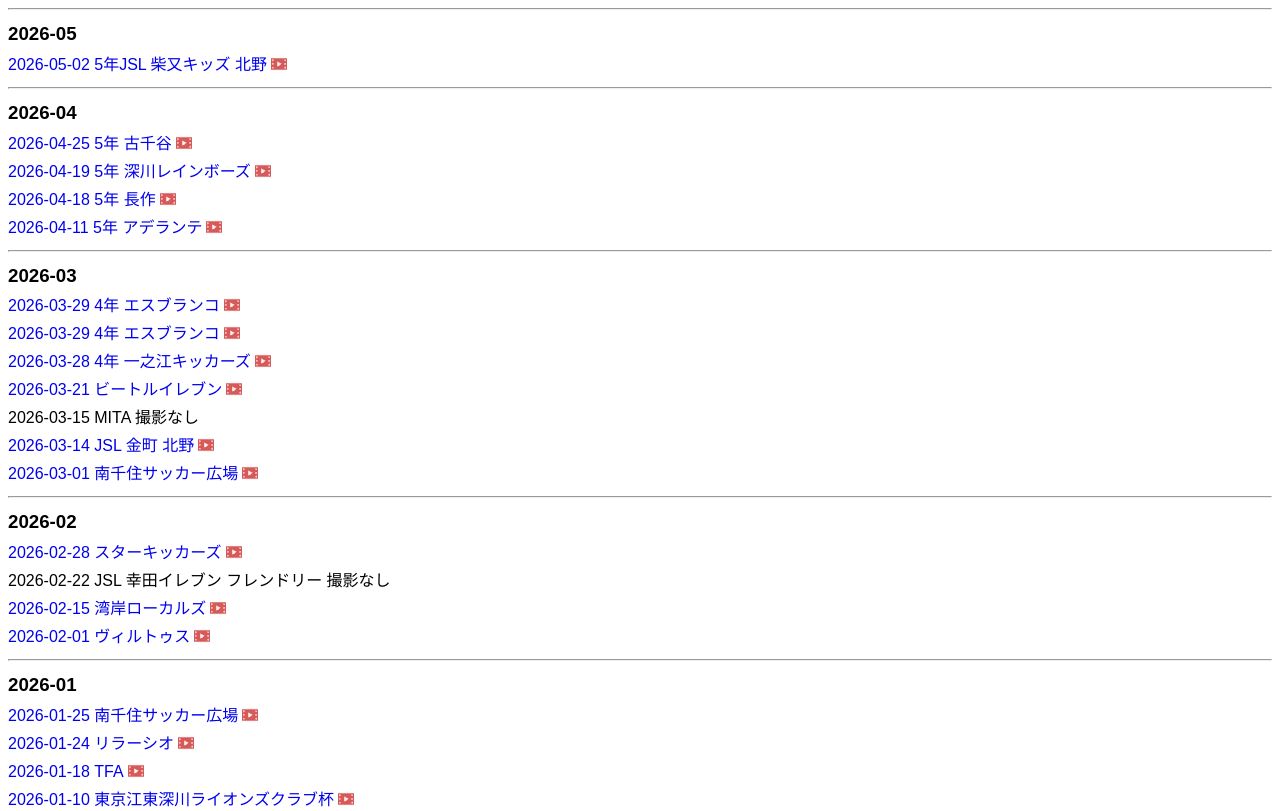
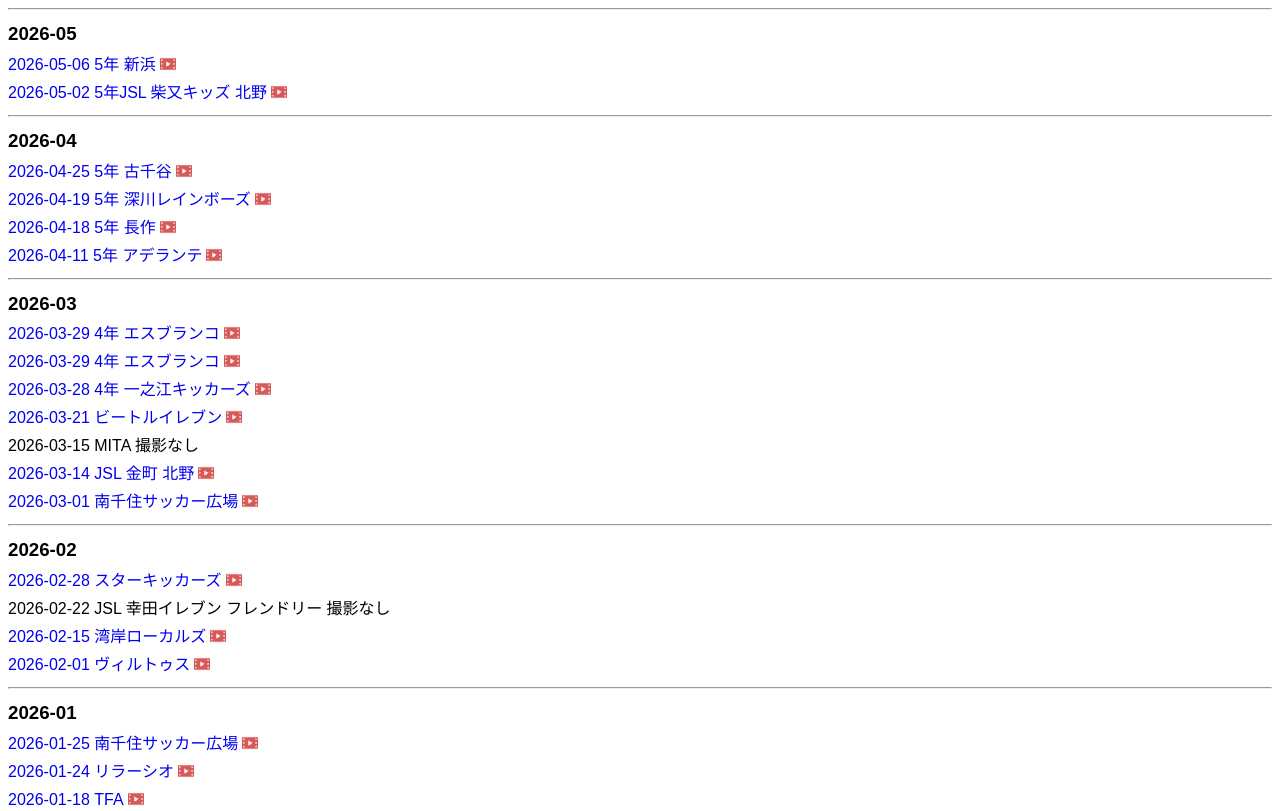
Before and after one commit to yskfj/staticweb, a plain HTML site: page jefa-takeru.html in a window 1280 px wide. Shown: the top 811 px of the page. Drawn offline with Linux system fonts and the light colour scheme.

Commit message:
Add 2026-05-06 5年 新浜

```diff
--- a/jefa-takeru.html
+++ b/jefa-takeru.html
@@ -43,6 +43,7 @@
     -->
     <hr>
     <h3>2026-05</h3>
+    <a href="https://www.youtube.com/playlist?list=PLvHsU3hBzocYp09b1gAxF_R6-sS9aeK2r">2026-05-06 5年 新浜</a><br>
     <a href="https://www.youtube.com/playlist?list=PLvHsU3hBzocbC4om_83xZHxjMsmelJVH_">2026-05-02 5年JSL 柴又キッズ 北野</a><br>
     <hr>
     <h3>2026-04</h3>
```
